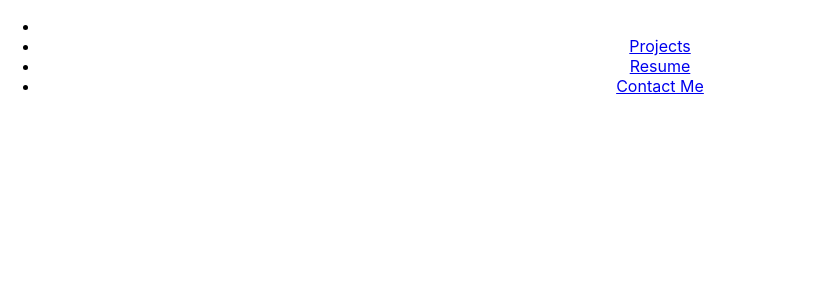
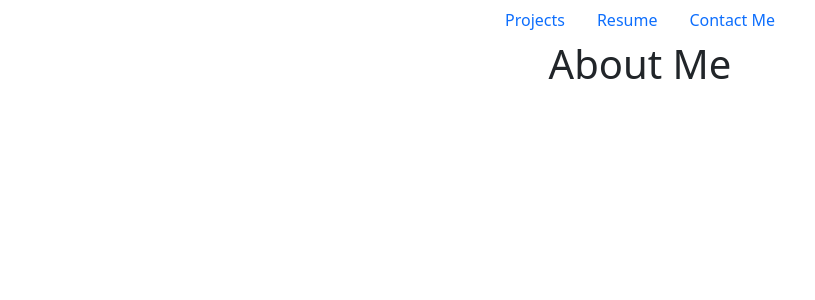
Before and after one commit to KVPang/react-portfolio, a React (Create React App) app: page /projects in a window 1280 px wide. Shown: the top 300 px of the page, without its empty margins (0-815 px from the left). Built offline with nearby package versions, Linux system fonts and the light colour scheme.

Commit message:
app routes for header and contact

```diff
--- a/src/App.js
+++ b/src/App.js
@@ -1,8 +1,12 @@
-import logo from './logo.svg';
+// import logo from './logo.svg';
 import './App.css';
-import Navbar from './components/navbar'
-import About from './components/About'
-import { Routes, Route } from 'react-router-dom';
+import "bootstrap/dist/css/bootstrap.min.css";
+import Header from './components/Header';
+import Navbar from './components/navbar';
+import About from './components/About';
+import Projects from './components/Projects';
+import Contact from './components/Contact';
+import {Routes, Route} from 'react-router-dom';
 
 
 function App() {
@@ -10,7 +14,10 @@ function App() {
         <div className="App">
             <Navbar/>
             <Routes>
-  <Route path = '/' element={<About/>}></Route>
+                <Route path= '/' element={<Header/>}/>
+                <Route path='/about' element={<About/>}/>
+                <Route path="/projects" element={<Projects/>}/>
+                <Route path="/contact" element={<Contact/>}/>
             </Routes>
         </div>
     );
--- a/src/components/About.js
+++ b/src/components/About.js
@@ -1,9 +1,8 @@
-const About = () => {
-    return (
-        <div>
-            About
-        </div>
-    )
+import React from 'react'
+
+function About() {
+  return (
+      <h1>About Me</h1>
+)
 }
-
 export default About
--- a/src/components/Header.js
+++ b/src/components/Header.js
@@ -0,0 +1,10 @@
+import React from "react"
+
+const Header = () => {
+  return (
+    <div className="header-wrapper">
+    <div className="main-info"></div></div>
+)
+}
+
+export default Header;
--- a/src/components/Projects.js
+++ b/src/components/Projects.js
@@ -0,0 +1,8 @@
+import React from 'react'
+
+function Projects() {
+    return (
+        <h1>About Me</h1>
+  )
+  }
+  export default Projects
```
Lines whose indentation alone changed are shown as unchanged.
